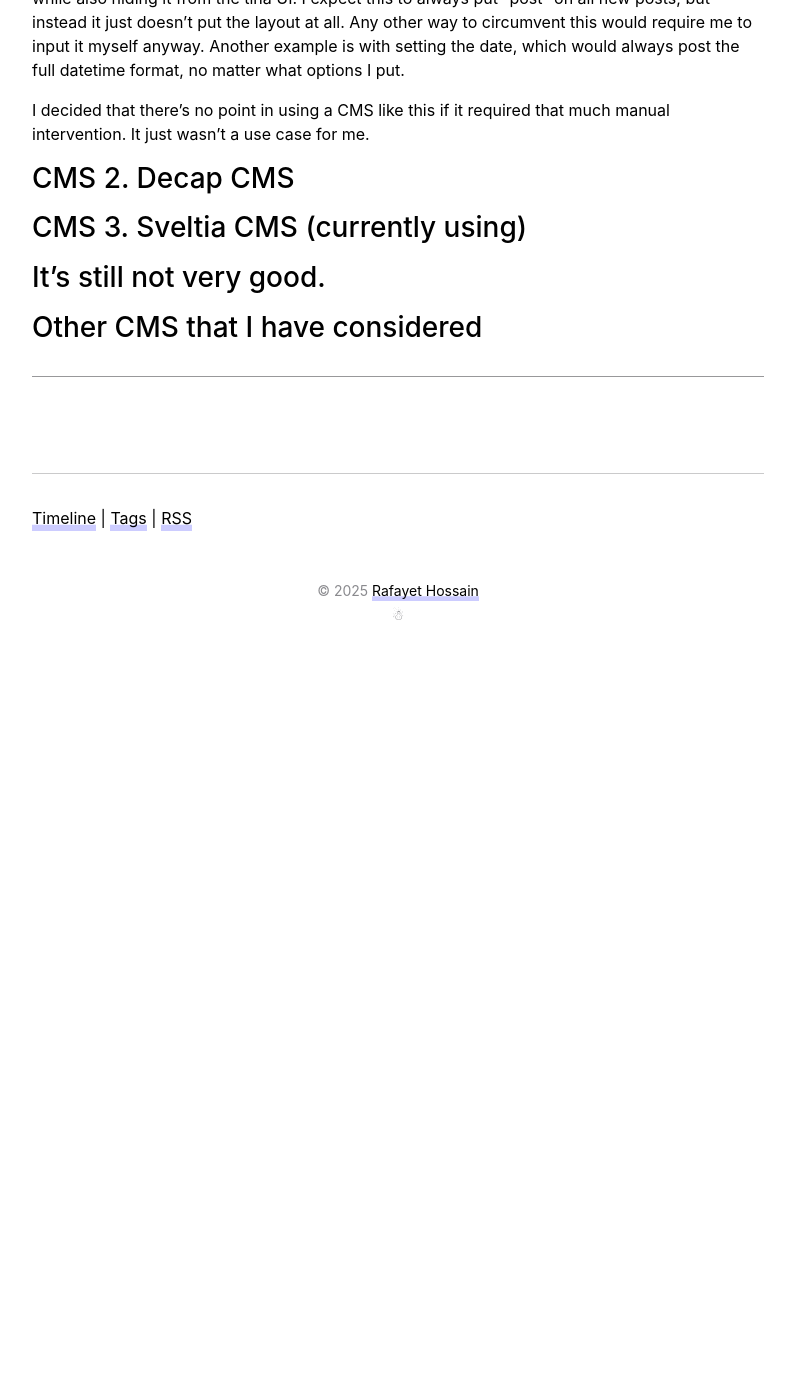
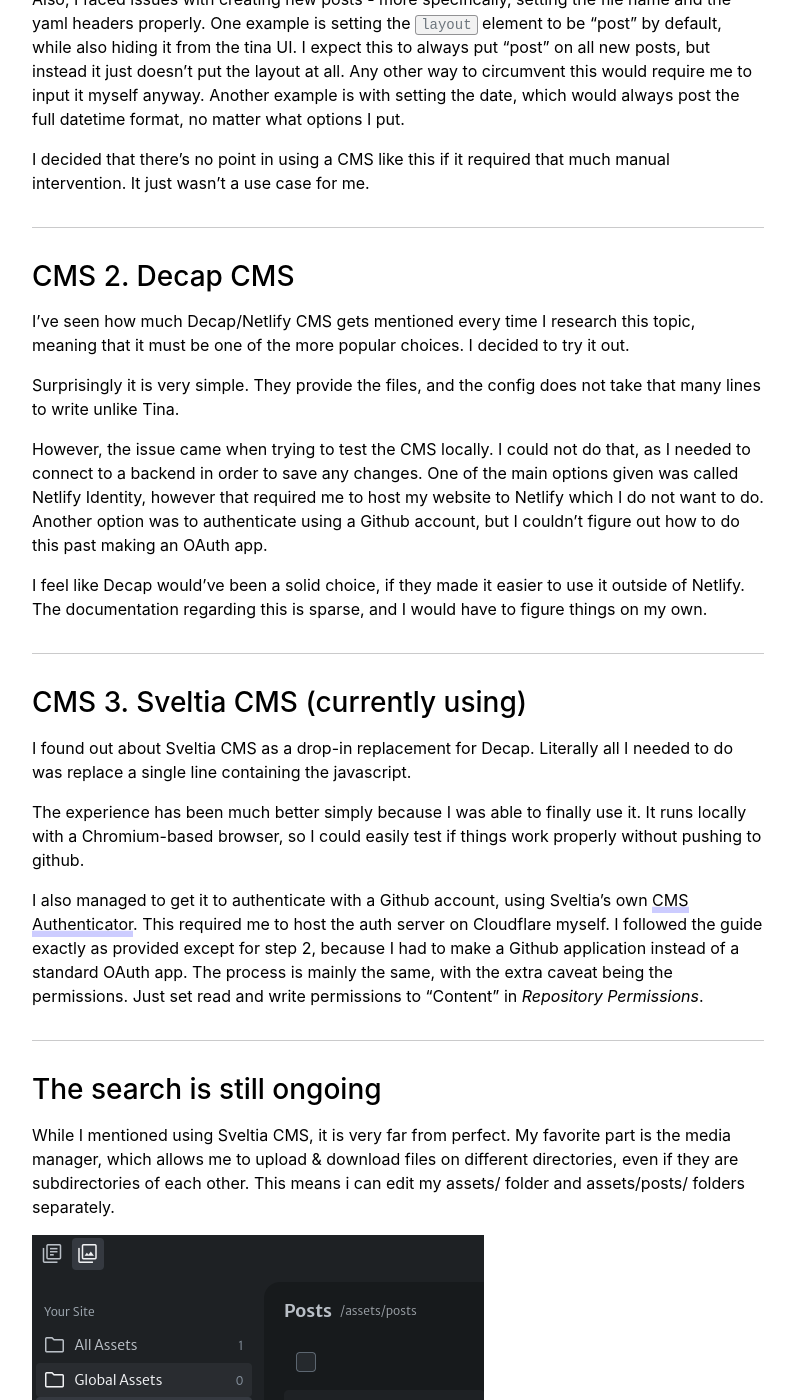
Before and after one commit to rafayet-git/hos.sh, a Jekyll site: the page built from _posts/2025-07-18-searching-for-the-ultimate-cms-for-my-site.md, in a window 1280 px wide and 1400 px high, scrolled down 1026 px. Shown: the whole window, without its empty margins (242-1036 px from the left). Built offline with Jekyll 4.4.1, drawn with Linux system fonts in a browser that asks for light colours; comment, search, counter and statistics services are not loaded; before the commit the page ends 1684 px from its top, so only the background shows below that; some of the changed text lies outside the part shown.

Commit message:
Update Posts “2025-07-18-searching-for-the-ultimate-cms-for-my-site”

```diff
--- a/_posts/2025-07-18-searching-for-the-ultimate-cms-for-my-site.md
+++ b/_posts/2025-07-18-searching-for-the-ultimate-cms-for-my-site.md
@@ -20,6 +20,8 @@
 
 This has eliminated about 90% of CMS that I have found online. I have tested out the ones that fit, with varying degrees of failure and success.
 
+---
+
 ### CMS 1. TinaCMS
 
 I have first heard of this CMS from this site's theme author, but that was back when it was still called Forestry.io. I liked the documentation and was hoping to use the special visual editing feature they offered inside the CMS.
@@ -30,7 +32,36 @@
 
 I decided that there's no point in using a CMS like this if it required that much manual intervention. It just wasn't a use case for me.
 
+---
+
 ### CMS 2. Decap CMS
+
+I've seen how much Decap/Netlify CMS gets mentioned every time I research this topic, meaning that it must be one of the more popular choices. I decided to try it out.
+
+Surprisingly it is very simple. They provide the files, and the config does not take that many lines to write unlike Tina.
+
+However, the issue came when trying to test the CMS locally. I could not do that, as I needed to connect to a backend in order to save any changes. One of the main options given was called Netlify Identity, however that required me to host my website to Netlify which I do not want to do. Another option was to authenticate using a Github account, but I couldn't figure out how to do this past making an OAuth app.
+
+I feel like Decap would've been a solid choice, if they made it easier to use it outside of Netlify. The documentation regarding this is sparse, and I would have to figure things on my own.
+
+---
+
 ### CMS 3. Sveltia CMS (currently using)
-### It's still not very good.
-### Other CMS that I have considered
+
+I found out about Sveltia CMS as a drop-in replacement for Decap. Literally all I needed to do was replace a single line containing the javascript.
+
+The experience has been much better simply because I was able to finally use it. It runs locally with a Chromium-based browser, so I could easily test if things work properly without pushing to github.
+
+I also managed to get it to authenticate with a Github account, using Sveltia's own [CMS Authenticator](https://github.com/sveltia/sveltia-cms-auth). This required me to host the auth server on Cloudflare myself. I followed the guide exactly as provided except for step 2, because I had to make a Github application instead of a standard OAuth app. The process is mainly the same, with the extra caveat being the permissions. Just set read and write permissions to "Content" in _Repository Permissions_.
+
+---
+
+### The search is still ongoing
+
+While I mentioned using Sveltia CMS, it is very far from perfect. My favorite part is the media manager, which allows me to upload & download files on different directories, even if they are subdirectories of each other. This means i can edit my assets/ folder and assets/posts/ folders separately.
+
+![](/assets/posts/CMSfolders.png)
+
+However, my least favorite part is the post editor. It is a very basic markdown editor with no special features. Code blocks do not show syntax highlighting, no matter what language I put on them. LaTeX/MathJax does not display at all. Also, Liquid and HTML (which Jekyll supports) does not get processed, which is expected but annoying if i wanted to edit the main pages.
+
+Because of this, I am still looking for better ways to manage my content in this site. I might need to find a way to modify Sveltia, switch to a different CMS, or perhaps develop my own solution.  In any case, if anyone has any suggestions, feel free to share it!
```
